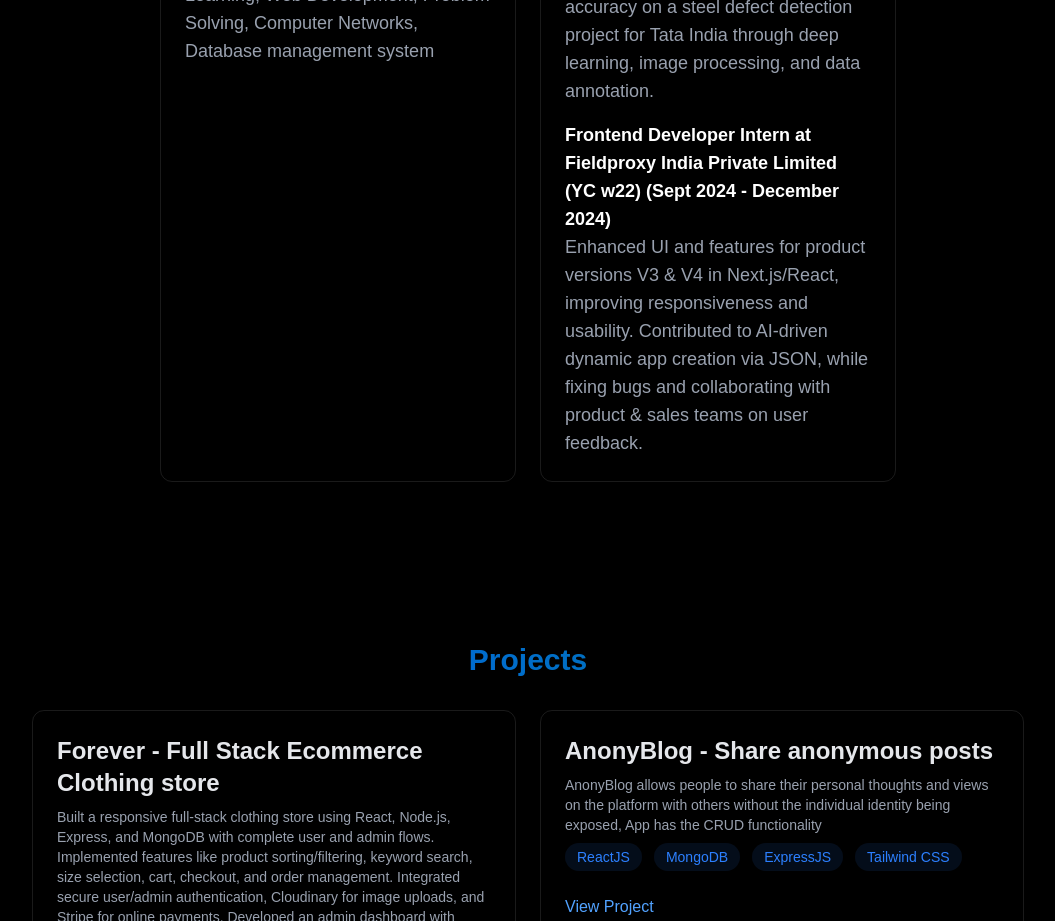
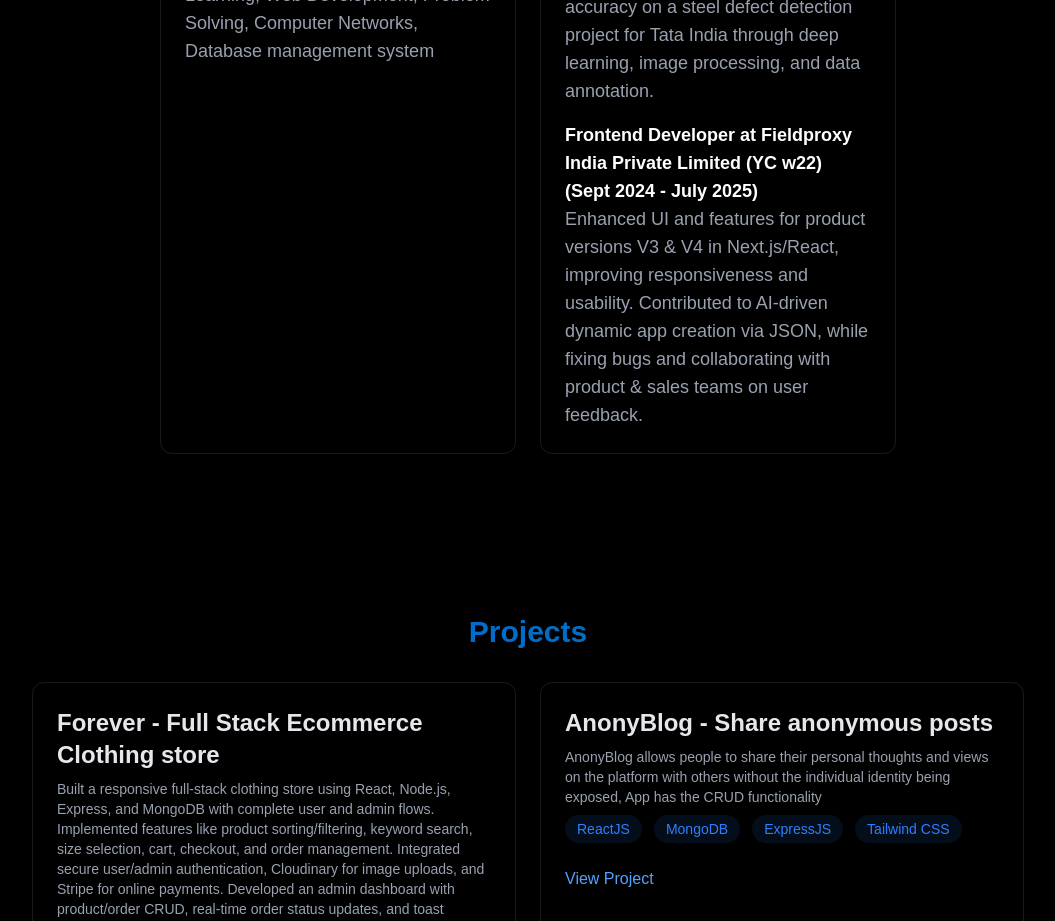
Before and after one commit to codingcat40/portfolio, a React (Vite) app: page / in a window 1280 px wide. Shown: the part 1600-2521 px from the top of the page, without its empty margins (112-1167 px from the left). Built offline with nearby package versions, Linux system fonts and the light colour scheme.

Commit message:
minor fix

```diff
--- a/src/constants/index.js
+++ b/src/constants/index.js
@@ -6,9 +6,9 @@ export const EXPERIENCES = [
     description:`Worked on object detection using YOLOv8, YOLOv5, and SSDNet with large/custom datasets. Achieved 71% accuracy on a steel defect detection project for Tata India through deep learning, image processing, and data annotation.`
   },
   {
-    year: "Sept 2024 - December 2024",
+    year: "Sept 2024 - July 2025",
     company: "Fieldproxy India Private Limited (YC w22)",
-    position: "Frontend Developer Intern",
+    position: "Frontend Developer",
     description: `
     Enhanced UI and features for product versions V3 & V4 in Next.js/React, improving responsiveness and usability. Contributed to AI-driven dynamic app creation via JSON, while fixing bugs and collaborating with product & sales teams on user feedback.
     `,
```
